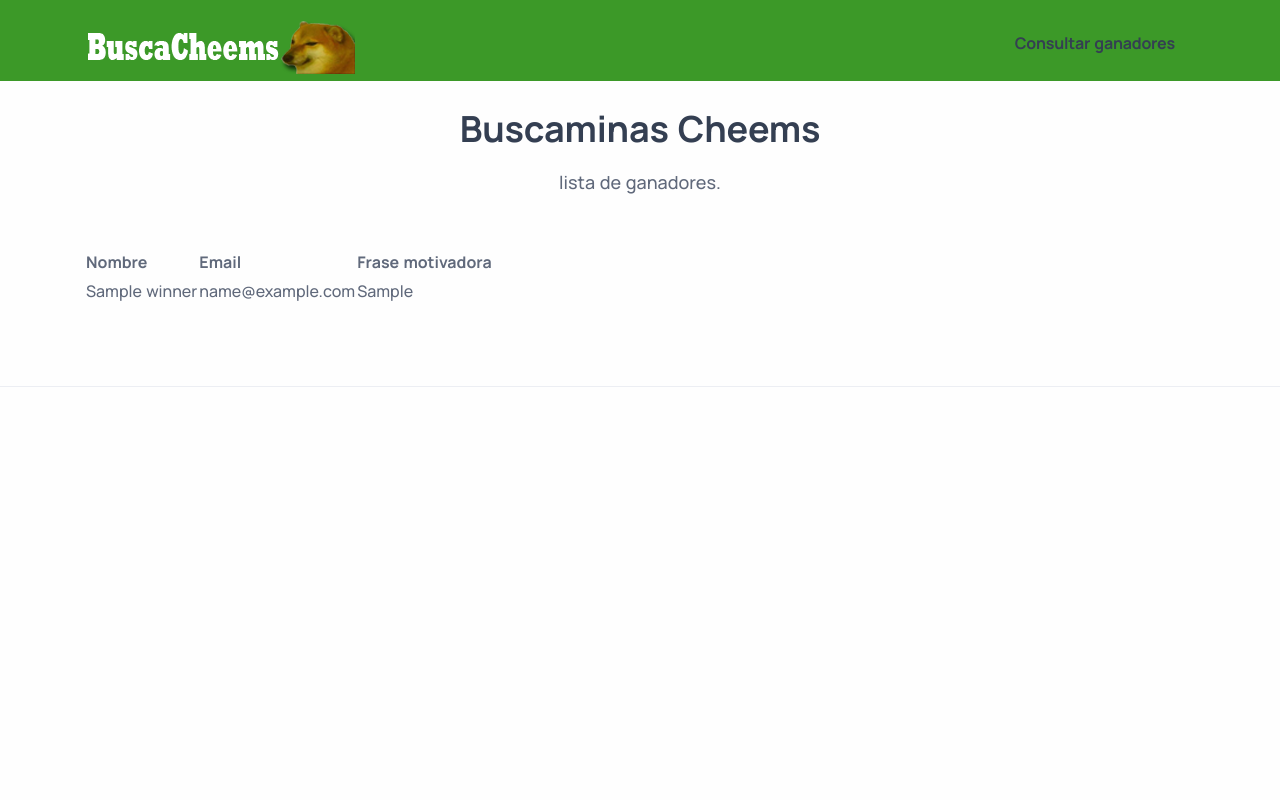
After one commit to Vannia-LeVe/cheems2, a Flask app: page /winners in a window 1280 px wide. The commit adds this page. Run offline with Flask 3, Linux system fonts and the light colour scheme; tables that the repository leaves empty or names only in its code hold one stand-in row (values such as "Sample post"); some libraries are stand-ins or nearby versions.

Commit message:
Esta es la base para el proyecro

```diff
--- a/app.py
+++ b/app.py
@@ -18,9 +18,14 @@ def save_winner():
 
     winner.save()
     if winner.id != 0:
-        return jsonify({"success": True, "id": winner.id}), 201
+        return jsonify({"success": True, "id": winner.id, "mesajito":"hola"}), 201
     else:
         return jsonify({"success": False}), 500
+
+@app.route('/winners', methods=['GET'])
+def get_winners():
+    return render_template('winners.html', winners = Winner.get_all())
+
 
 
 if __name__ == '__main__':
--- a/entities/winner.py
+++ b/entities/winner.py
@@ -8,11 +8,14 @@ class Winner:
         self.name = name
         self.email = email
         self.phrase=phrase
+
+       #se hace la conexión
     def save(self):
         try:
             connection = get_connection()
             cursor = connection.cursor()
 
+        #fecha y hora en la que gano el usuario
         #consulta parametrizada
             query = "INSERT INTO winners (name, email, phrase) VALUES (%s, %s, %s)"
             cursor.execute(query, (self.name, self.email, self.phrase))
@@ -25,3 +28,28 @@ class Winner:
         finally:
             cursor.close()
             connection.close()
+
+    @classmethod
+    def get_all(cls):
+        #función llamada directamente de la clase
+        winners=[]
+        try:
+            connection = get_connection()
+            cursor = connection.cursor()
+
+            query = "SELECT id, name, email, phrase FROM winners" #ORDER BY
+            cursor.execute(query)
+            #va,os a obtener todos los resultados del query
+            rows = cursor.fetchall()# obtener o buscar
+
+            for row in rows:
+                winner = cls(id =row[0] , name = row[1], email= row[2], phrase= row[3] )
+                winners.append(winner)
+
+            return winners
+        except Exception as ex:
+            print("Error al obtener registros: ", ex)
+            return []
+        finally:
+            cursor.close()
+            connection.close()
--- a/persistence/db.py
+++ b/persistence/db.py
@@ -3,7 +3,7 @@ import pymysql
 
 def get_connection():
     return pymysql.connect(
-        host=' 127.0.0.1',
+        host='127.0.0.1',
         port= 3307,
         user='root',
         password= 'admin',
--- a/static/js/cheems.js
+++ b/static/js/cheems.js
@@ -60,6 +60,7 @@ document.addEventListener('DOMContentLoaded', ()=> {
                 name: name,
                  email: email,
                  phrase: phrase
+                 //intentos:intentos
             })
         })
         .then(response => {
--- /dev/null
+++ b/templates/footer.html
@@ -0,0 +1,8 @@
+
+
+  <script src="{{ url_for('static', filename='js/plugins.js')}}"></script>
+  <script src="{{ url_for('static', filename='js/theme.js')}}"></script>
+  <script src="{{ url_for('static', filename='js/cheems.js')}}"></script>
+</body>
+
+</html>
--- /dev/null
+++ b/templates/header.html
@@ -0,0 +1,44 @@
+<!DOCTYPE html>
+<html lang="en">
+
+<head>
+  <meta charset="utf-8">
+  <meta name="viewport" content="width=device-width, initial-scale=1.0">
+  <meta name="description" content="Diviértete con Cheems en este divertido buscaminas.">
+  <meta name="keywords" content="buscaminas, cheems, juego, divertido">
+  <meta name="author" content="ITSON">
+  <title>BuscaCheems</title>
+  <link rel="stylesheet" href="{{ url_for('static', filename='css/styles.css')}}">
+</head>
+
+    <header class="wrapper bg-soft-primary">
+      <nav class="navbar navbar-expand-lg center-nav transparent navbar-light">
+        <div class="container flex-lg-row flex-nowrap align-items-center">
+          <div class="navbar-brand w-100">
+            <a href="index.html">
+              <img src="{{ url_for('static', filename='images/cheems_logo.png')}}" alt="Logotipo Cheems" />
+            </a>
+          </div>
+          <div class="navbar-collapse offcanvas offcanvas-nav offcanvas-start">
+            <div class="offcanvas-header d-lg-none">
+              <h3 class="text-white fs-30 mb-0">BuscaCheems</h3>
+              <button type="button" class="btn-close btn-close-white" data-bs-dismiss="offcanvas" aria-label="Close"></button>
+            </div>
+            <div class="offcanvas-body ms-lg-auto d-flex flex-column h-100">
+              <ul class="navbar-nav">
+                <li class="nav-item">
+                  <a class="nav-link" href="{{ url_for('get_winners') }}">Consultar ganadores</a>
+                </li>
+              </ul>
+            </div>
+          </div>
+        </div>
+      </nav>
+    </header>
+
+  <div class="content-wrapper">
+    <script>
+    window.IMG_OK = "{{ url_for('static', filename='images/cheems_ok.png')}}"
+    window.IMG_BAD = "{{ url_for('static', filename='images/cheems_bad.png')}}"
+
+  </script>
--- /dev/null
+++ b/templates/winners.html
@@ -0,0 +1,34 @@
+<!DOCTYPE html>
+<html lang="en">
+
+
+{% include 'header.html' %}
+<section id="snippet-3" class="wrapper bg-light wrapper-border">
+      <div class="container pt-5 pb-13">
+
+        <h2 class="display-4 mb-3 text-center">Buscaminas Cheems</h2>
+        <p class="lead text-center mb-10 px-md-16 px-lg-0">lista de ganadores.</p>
+
+<table>
+<thead>
+<tr>
+    <th>Nombre</th>
+    <th>Email</th>
+    <th>Frase motivadora</th>
+</tr>
+</thead>
+<tbody>
+{% for w in winners %}
+<tr>
+    <td>{{ w.name }}</td>
+    <td>{{ w.email }}</td>
+    <td>{{ w.phrase }}</td>
+</tr>
+{% else %}
+<tr>
+    <td colspan="3">No hay ganadores aún.</td>
+</tr>
+{% endfor %}
+</table>
+
+{% include 'footer.html' %}
```
Also changed, not shown: templates/index.html (+19 -43 lines).
